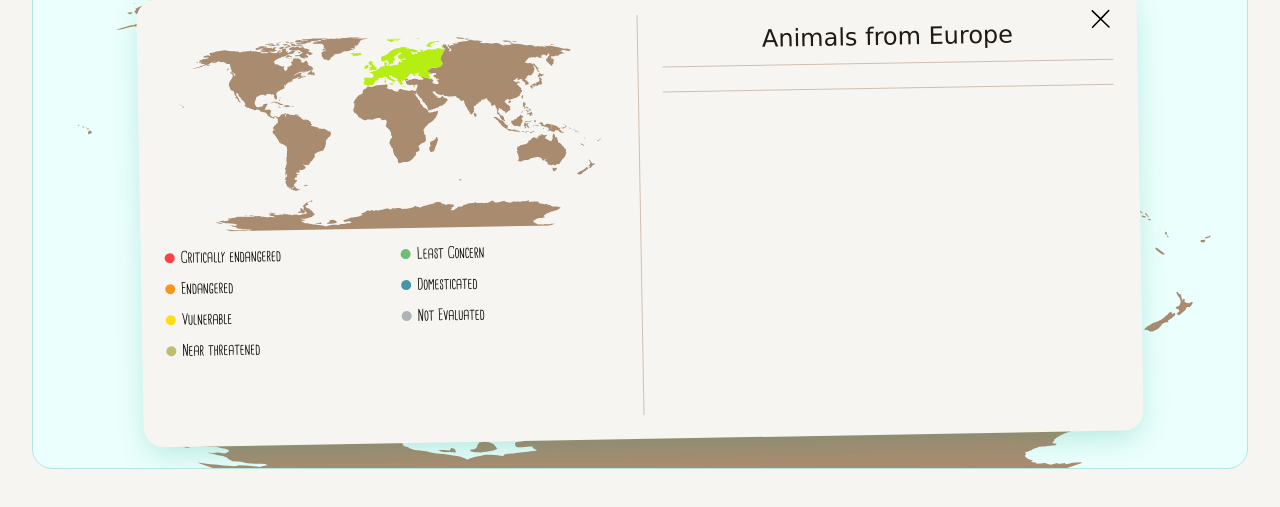
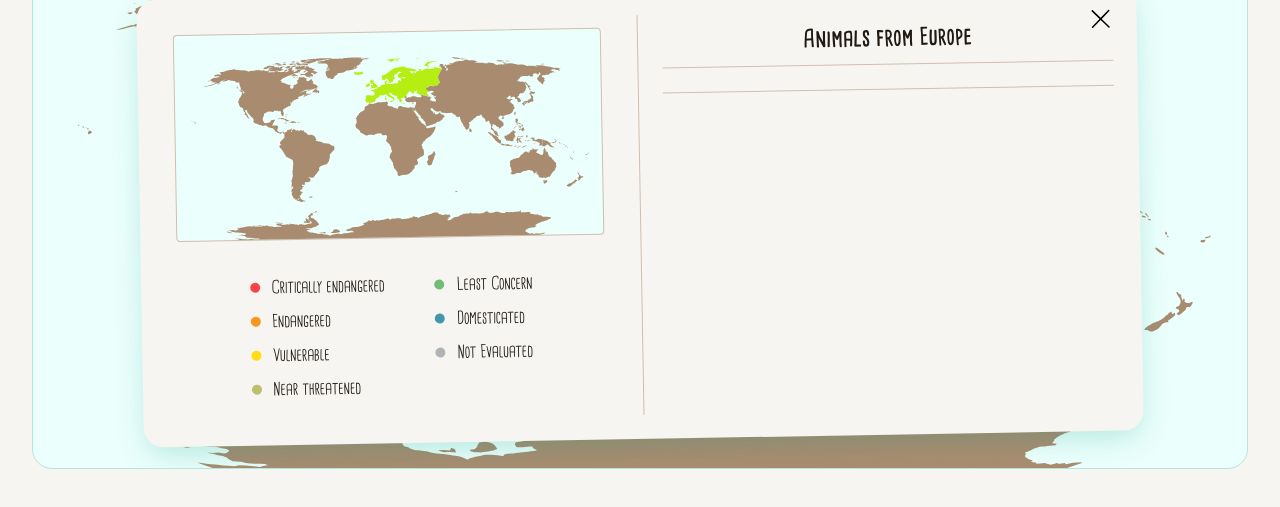
Before and after one commit to kaseifd/proyecto-mapa-animales, a plain HTML site: page index.html in a window 1280 px wide. Both pictures are taken after a click on the element 622 px from the left and 164 px from the top of the page. Shown: the part 127-634 px from the top of the page. Drawn offline with Linux system fonts and the light colour scheme; no server answers; a web font is replaced by a local one.

Commit message:
Continent info css completed

```diff
--- a/CSS/book-style.css
+++ b/CSS/book-style.css
@@ -1,4 +1,5 @@
-.continent-info, .animal-info {
+.continent-info,
+.animal-info {
     display: flex;
     background-color: var(--background-light);
     position: absolute;
@@ -18,36 +19,51 @@
     padding: 0 24px;
 }
 
-.active path{
+#left-page-map {
+    background-color: var(--water-light);
+    padding-top: 8px;
+    border-radius: 4px;
+    border: solid 1px var(--land-light);
+    margin: 12px;
+}
+
+.active path {
     fill: var(--accent-background) !important;
 }
 
-
 #left-page-legend {
     list-style: none;
-    padding: 0;
+    padding: 24px;
+    margin: 0 auto;
+    display: grid;
+    grid-auto-flow: column;
+    grid-template-rows: repeat(4, auto);
+    grid-template-columns: max-content max-content;
+    column-gap: 50px;
+    width: max-content;
+    box-sizing: border-box;
 }
 
-
-
-.legend-item{
+.legend-item {
     display: flex;
     align-items: center;
-    gap: 6px;
+    gap: 12px;
     margin-bottom: 12px;
 }
-
 
 .legend-circle {
     width: 10px;
     height: 10px;
+    aspect-ratio: 1;
     border-radius: 99999999px;
 }
 
-.conservation-status{
+.conservation-status {
     margin: 0;
+    font-size: 18px;
+    letter-spacing: 3%;
+    color: var(--text-on-light);
 }
-
 
 #right-page {
     border-left: 1px solid var(--land-light);
@@ -93,8 +109,7 @@
     break-inside: avoid;
 }
 
-
-.animal-item{
+.animal-item {
     display: flex;
     align-items: center;
     gap: 12px;
@@ -132,11 +147,6 @@
     right: 24px;
 }
 
-
-
-
-
-
 /* Legend colors */
 
 .critically-endangered {
--- a/JS/map.js
+++ b/JS/map.js
@@ -126,7 +126,7 @@ function showContinentDetails(continent) {
                 ${worldMapSVG}
             </div>
 
-            <ul id="left-page-legend" class="columns-list">
+            <ul id="left-page-legend">
                 <li class="list-item legend-item">
                     <div class="legend-circle critically-endangered"></div>
                     <p class="conservation-status cardenio-regular">Critically endangered</p>
@@ -159,7 +159,7 @@ function showContinentDetails(continent) {
 
         </div>
         <div id="right-page">
-            <h2 class="italianno-regular">Animals from ${continents[continent].name}</h2>
+            <h2 class="cardenio-bold">Animals from ${continents[continent].name}</h2>
             <div id="list-container">
                 <ul id="animals-container" class="columns-list"></ul>
             </div>
```
